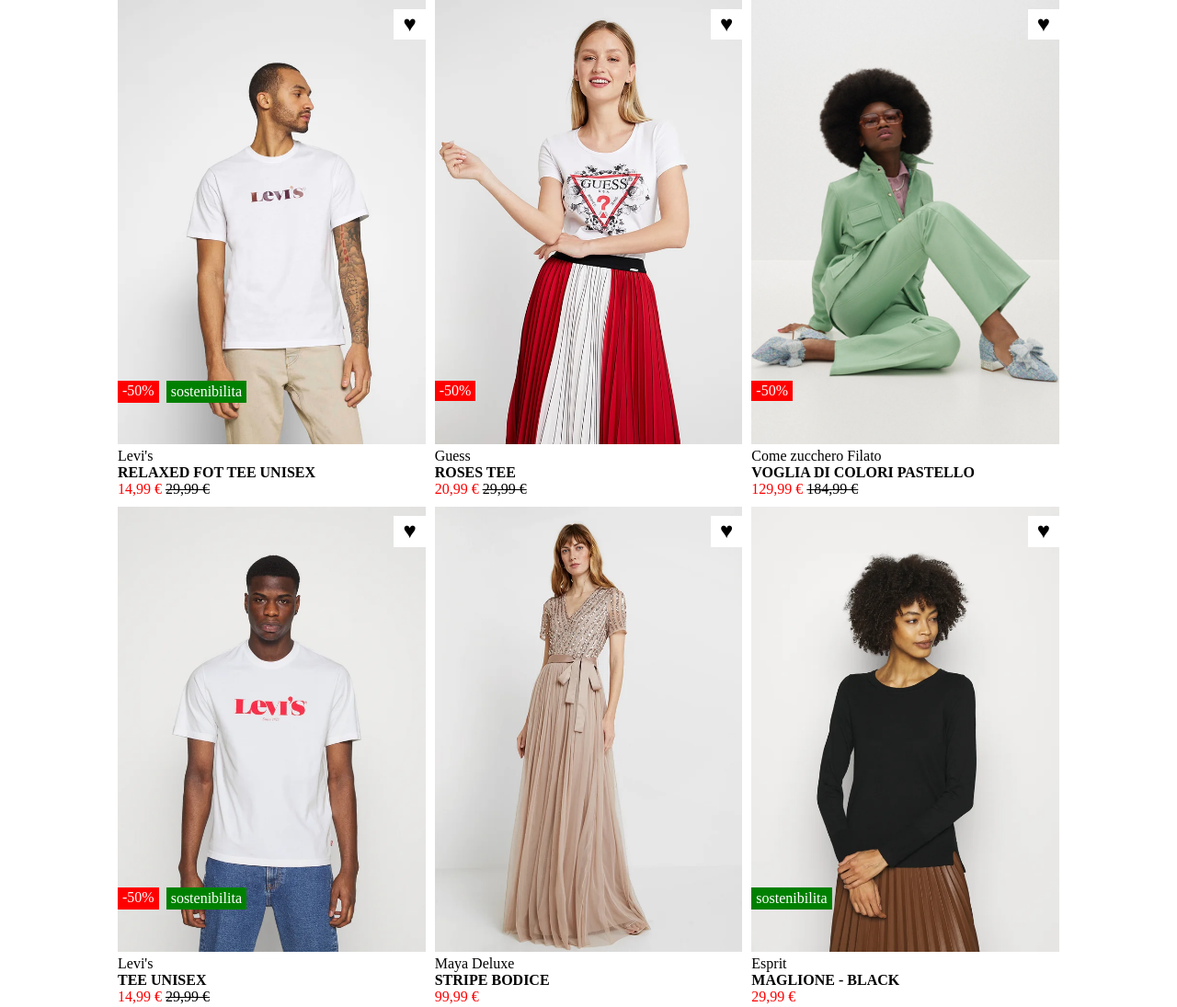
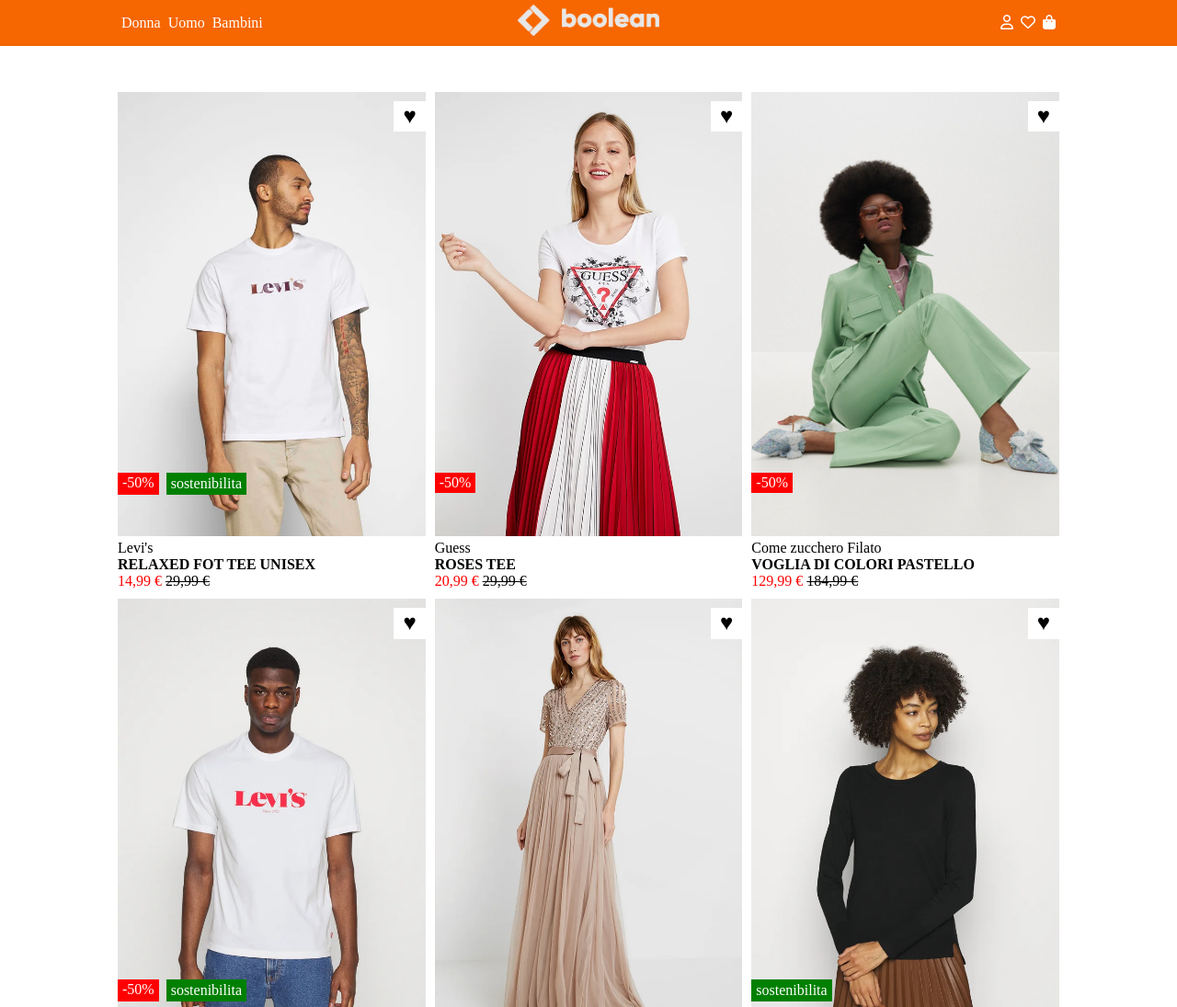
Before and after one commit to HectorMario/html-css-boolando, a plain HTML site: page index.html in a window 1280 px wide. Shown: the top 1095 px of the page at 92% size. Drawn offline with Linux system fonts and the light colour scheme.

Commit message:
fatto header

```diff
--- a/css/style.css
+++ b/css/style.css
@@ -12,7 +12,65 @@ img{
     max-width: 100%;
 }
 
+/* header */
+
+header{
+    display: flex;
+    background-color: #F66601;
+    justify-content: center;
+    height: 50px;
+    position: fixed;
+    top: 0;
+    right: 0;
+    left: 0;
+    z-index: 80;
+}
+
+.head{
+    width: 80%;
+    display: flex;
+    justify-content: space-between;
+}
+
+ul{
+    display: flex;
+    list-style-type: none;
+    width: 25%;
+    align-items: center;
+}
+
+li{
+    padding: 4px;
+}
+
+a{
+    color: #fff;
+    text-decoration: none;
+}
+.end{
+    justify-content: flex-end;
+}
+
+.center{
+    display: flex;
+    width: 50%;
+    justify-content: center;
+    align-items: center;
+}
+
+.logo{
+    background-image: url(../img/boolean-logo.png);
+    width: 30%;
+    padding: 10px;
+    background-size: contain;
+    background-repeat: no-repeat;
+    height: 80%;
+
+}
+
+/* main */
 main{
+    margin-top: 100px;
     display: flex;
     justify-content: center;
     align-items: center;
--- a/index.html
+++ b/index.html
@@ -6,8 +6,46 @@
     <meta name="viewport" content="width=device-width, initial-scale=1.0">
     <title>Document</title>
     <link rel="stylesheet" href="css/style.css">
+    <link rel="stylesheet" href="https://cdnjs.cloudflare.com/ajax/libs/font-awesome/6.3.0/css/all.min.css" integrity="sha512-SzlrxWUlpfuzQ+pcUCosxcglQRNAq/DZjVsC0lE40xsADsfeQoEypE+enwcOiGjk/bSuGGKHEyjSoQ1zVisanQ==" crossorigin="anonymous" referrerpolicy="no-referrer" />
 </head>
 <body>
+    <header>
+        <div class="head">
+            <ul>
+                <li>
+                    <a href="">Donna</a>
+                </li>
+                <li>
+                    <a href="">Uomo</a>
+                </li>
+                <li>
+                    <a href="">Bambini</a>
+                </li>
+            </ul>
+            <div class="center">
+                <div class="logo">
+
+                </div>
+            </div>
+            <ul class="end">
+                <li>
+                    <a href="">
+                        <i class="fa-regular fa-user"></i>
+                    </a>
+                </li>
+                <li>
+                    <a href="">
+                        <i class="fa-regular fa-heart"></i>
+                    </a>
+                </li>
+                <li>
+                    <a href="">
+                        <i class="fa-solid fa-bag-shopping"></i>
+                    </a>
+                </li>
+            </ul>
+        </div>
+    </header>
 
     <main>
         <div class="container">
```
